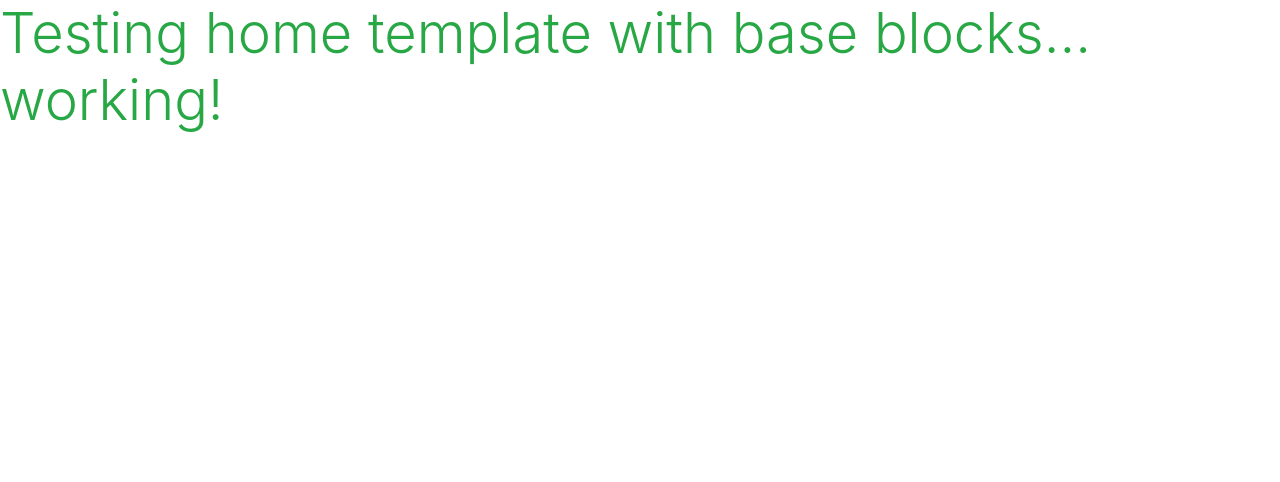
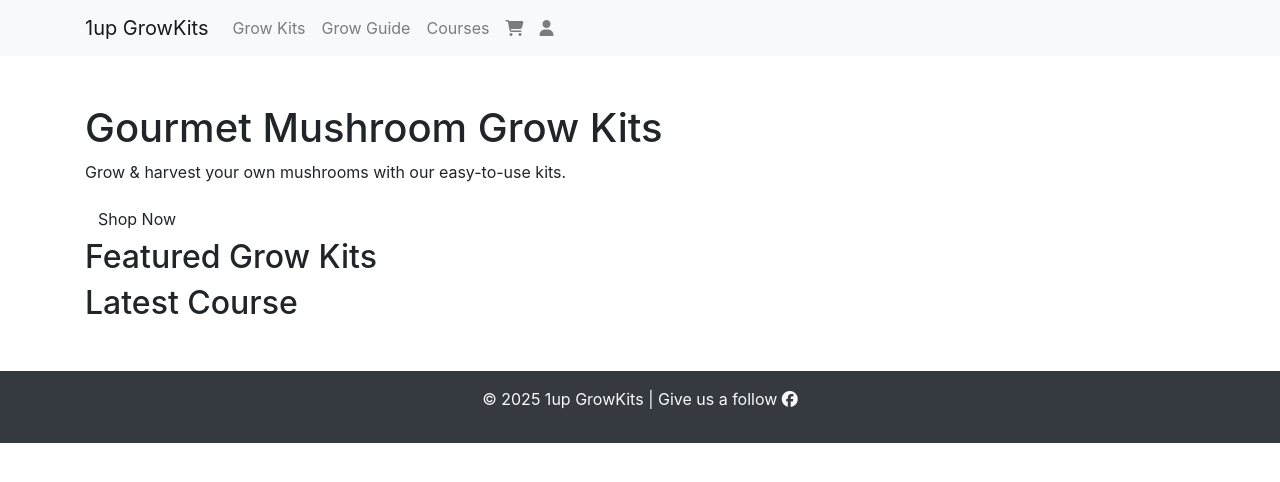
Before and after one commit to SchoemanClaudia/1up-growkits, a Django app: page / in a window 1280 px wide. Shown: the top 482 px of the page. Run offline with Django 3.2, Linux system fonts and the light colour scheme; some libraries are stand-ins or nearby versions.

Commit message:
Add nav & home page content

```diff
--- a/home/templates/home/index.html
+++ b/home/templates/home/index.html
@@ -1,7 +1,38 @@
-{% extends "base.html" %}
-
-{% load static %}
+{% extends 'base.html' %}
 
 {% block content %}
-    <h1 class="display-4 text-success">Testing home template with base blocks... working!</h1>
+    <section class="hero">
+        <div class="hero-text">
+            <h1>Gourmet Mushroom Grow Kits</h1>
+            <p>Grow & harvest your own mushrooms with our easy-to-use kits.</p>
+            <a href="#" class="btn">Shop Now</a>
+        </div>
+    </section>
+
+    <section class="featured-products">
+        <h2>Featured Grow Kits</h2>
+        <div class="product-grid">
+            {% for product in products %}
+                <div class="product-card">
+                    <img src="{{ product.image.url }}" alt="{{ product.name }}">
+                    <h3>{{ product.name }}</h3>
+                    <p>${{ product.price }}</p>
+                    <a href="#" class="btn">Add to Cart</a>
+                </div>
+            {% endfor %}
+        </div>
+    </section>
+    <section class="featured-products">
+        <h2>Latest Course</h2>
+        <div class="product-grid">
+            {% for product in products %}
+                <div class="product-card">
+                    <img src="{{ course.image.url }}" alt="{{ course.name }}">
+                    <h3>{{ course.name }}</h3>
+                    <p>${{ course.price }}</p>
+                    <a href="#" class="btn">Start Course</a>
+                </div>
+            {% endfor %}
+        </div>
+    </section>
 {% endblock %}
--- a/templates/base.html
+++ b/templates/base.html
@@ -6,8 +6,8 @@
 
     <!-- Required meta tags -->
     {% block meta %}
+        <meta charset="utf-8">
         <meta http-equiv="X-UA-Compatible" content="ie=edge">
-        <meta charset="utf-8">
         <meta name="viewport" content="width=device-width, initial-scale=1, shrink-to-fit=no">
     {% endblock %}
 
@@ -28,6 +28,7 @@
         <script src="https://cdn.jsdelivr.net/npm/jquery@3.5.1/dist/jquery.min.js" integrity="sha256-9/aliU8dGd2tb6OSsuzixeV4y/faTqgFtohetphbbj0=" crossorigin="anonymous"></script>
         <script src="https://cdn.jsdelivr.net/npm/popper.js@1.16.0/dist/umd/popper.min.js" integrity="sha384-Q6E9RHvbIyZFJoft+2mJbHaEWldlvI9IOYy5n3zV9zzTtmI3UksdQRVvoxMfooAo" crossorigin="anonymous"></script>
         <script src="https://stackpath.bootstrapcdn.com/bootstrap/4.4.1/js/bootstrap.min.js" integrity="sha384-wfSDF2E50Y2D1uUdj0O3uMBJnjuUD4Ih7YwaYd1iqfktj0Uod8GCExl3Og8ifwB6" crossorigin="anonymous"></script>
+        <script src="https://kit.fontawesome.com/49f8c5c44f.js" crossorigin="anonymous"></script>
     {% endblock %}
 
     {% block extra_js %}
@@ -36,17 +37,38 @@
     <title>1up GrowKits {% block extra_title %}{% endblock %}</title>
   </head>
   <body>
-    <header class="container-fluid fixed-top"></header>
-
-    {% if messages %}
-        <div class="message-container"></div>
-    {% endif %}
 
     {% block page_header %}
+    <!-- Navigation -->
+    <nav class="navbar navbar-expand-lg navbar-light bg-light">
+        <div class="container">
+            <a class="navbar-brand" href="{% url 'home' %}">1up GrowKits</a>
+            <button class="navbar-toggler" type="button" data-toggle="collapse" data-target="#navbarNav">
+                <span class="navbar-toggler-icon"></span>
+            </button>
+            <div class="collapse navbar-collapse" id="navbarNav">
+                <ul class="navbar-nav ms-auto">
+                    <li class="nav-item"><a class="nav-link" href="#">Grow Kits</a></li>
+                    <li class="nav-item"><a class="nav-link" href="#">Grow Guide</a></li>
+                    <li class="nav-item"><a class="nav-link" href="#">Courses</a></li>
+                    <li class="nav-item"><a class="nav-link" href="#"><i class="fa-solid fa-cart-shopping"></i></a></li>
+                    <li class="nav-item"><a class="nav-link" href="#"><i class="fa-solid fa-user"></i></a></li>
+                </ul>
+            </div>
+        </div>
+    </nav>
     {% endblock %}
 
-    {% block content %}
-    {% endblock %}
+    <!-- Page Content -->
+    <main class="container my-5">
+        {% block content %}
+        {% endblock %}
+    </main>
+
+    <!-- Footer -->
+    <footer class="bg-dark text-light text-center py-3">
+        <p>© 2025 1up GrowKits | <a href="https://www.facebook.com/" target="_blank" class="text-light">Give us a follow  <i class="fa-brands fa-facebook"></i></a></p>
+    </footer>
 
     {% block postloadjs %}
     {% endblock %}
```
